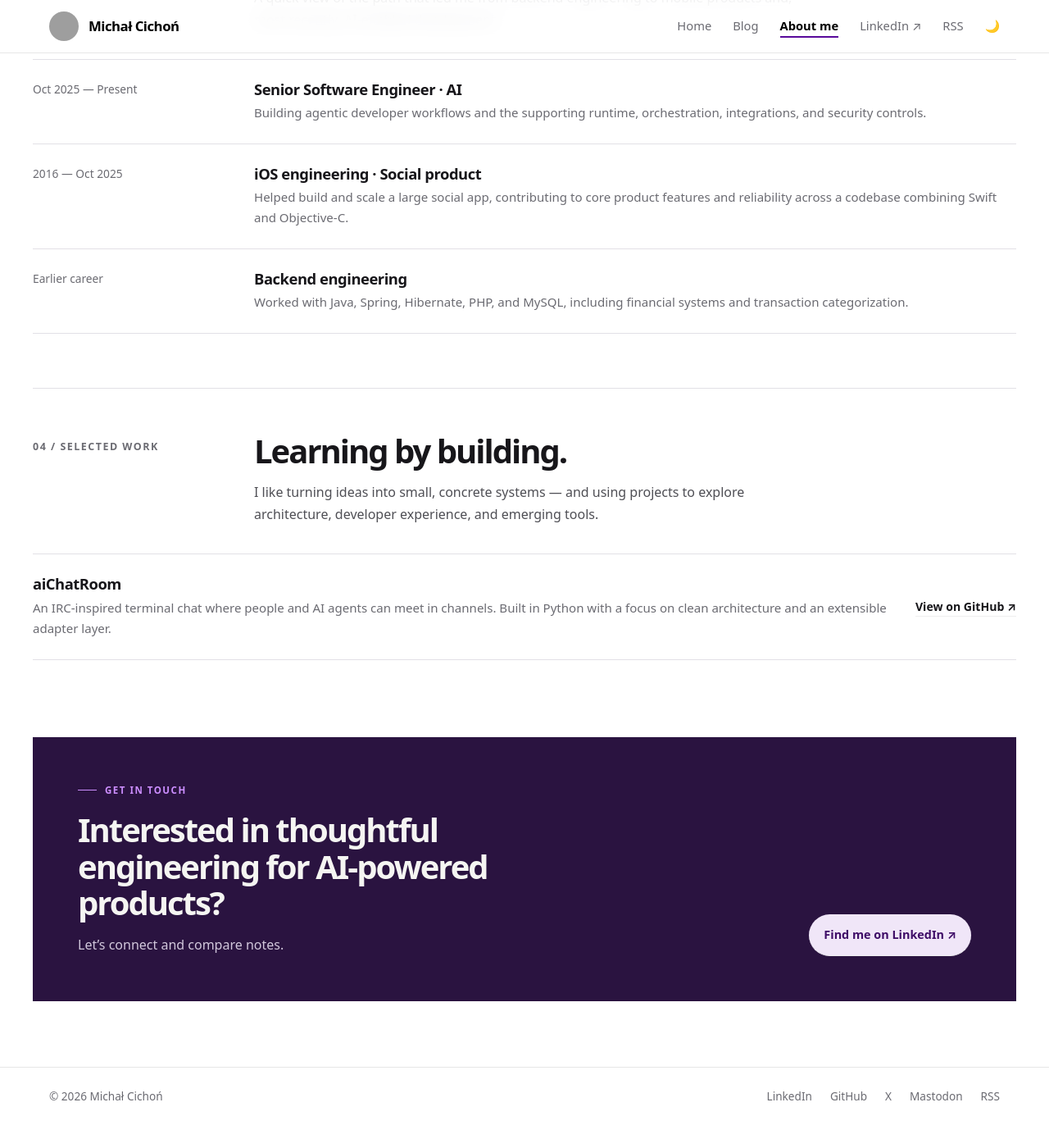
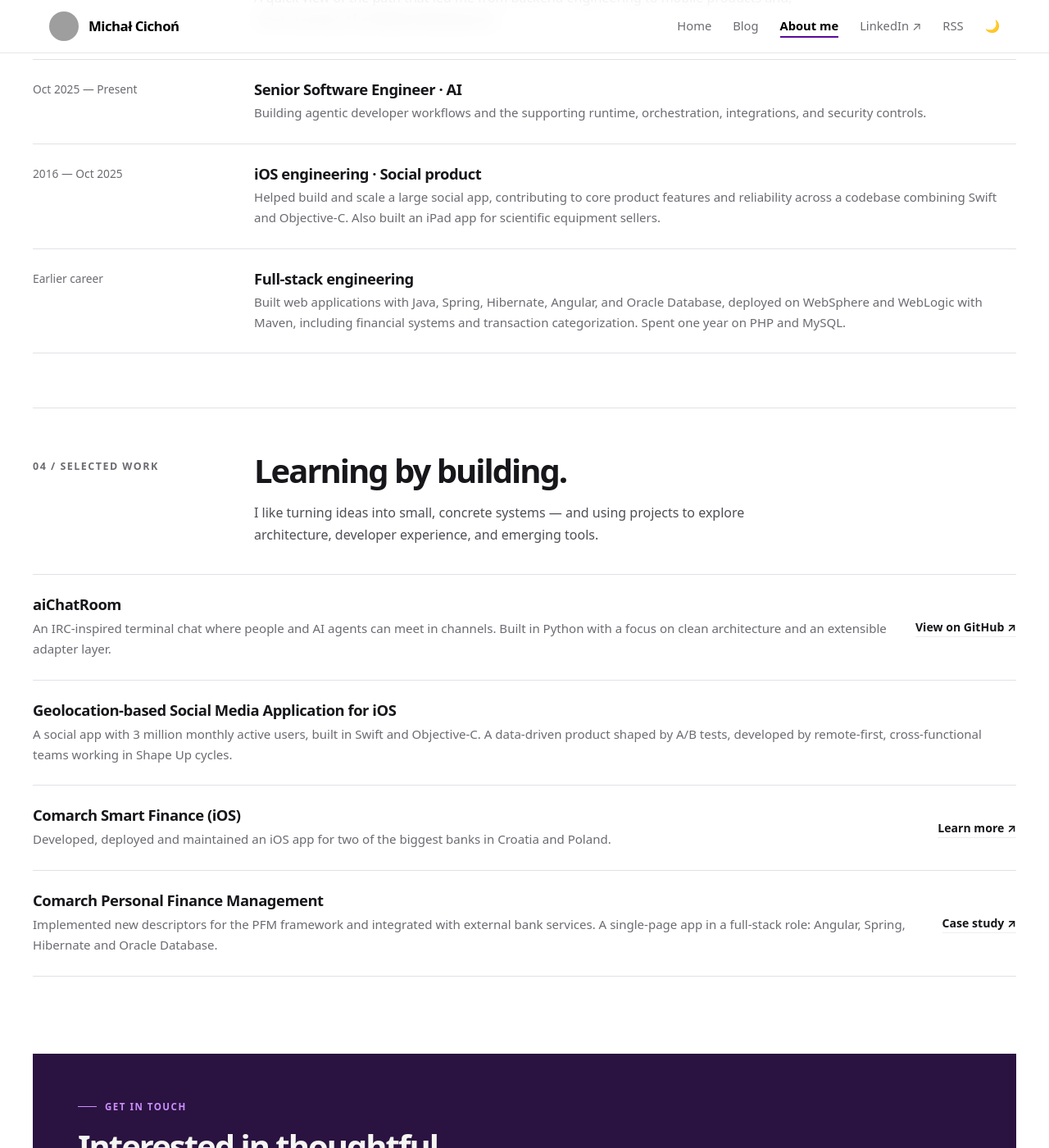
Before and after one commit to michalcichon/michalcichon.github.io, a Jekyll site: the page built from about-me.html, in a window 1280 px wide and 1400 px high, scrolled down 1678 px. Shown: the whole window at 82% size. Built offline with Jekyll 4.4.1, drawn with Linux system fonts in a browser that asks for light colours; before the commit the page ends 3057 px from its top, so only the background shows below that; grey boxes are pictures that could not be loaded.

Commit message:
Update About page: full-stack background, more selected work (#61)
Co-authored-by: Claude Sonnet 5.5 <noreply@anthropic.com>

```diff
--- a/about-me.html
+++ b/about-me.html
@@ -55,8 +55,8 @@ permalink: /about-me/
     </div>
     <div class="about-timeline">
       <div class="about-role"><time>Oct 2025 — Present</time><div><h3>Senior Software Engineer · AI</h3><p>Building agentic developer workflows and the supporting runtime, orchestration, integrations, and security controls.</p></div></div>
-      <div class="about-role"><time>2016 — Oct 2025</time><div><h3>iOS engineering · Social product</h3><p>Helped build and scale a large social app, contributing to core product features and reliability across a codebase combining Swift and Objective-C.</p></div></div>
-      <div class="about-role"><time>Earlier career</time><div><h3>Backend engineering</h3><p>Worked with Java, Spring, Hibernate, PHP, and MySQL, including financial systems and transaction categorization.</p></div></div>
+      <div class="about-role"><time>2016 — Oct 2025</time><div><h3>iOS engineering · Social product</h3><p>Helped build and scale a large social app, contributing to core product features and reliability across a codebase combining Swift and Objective-C. Also built an iPad app for scientific equipment sellers.</p></div></div>
+      <div class="about-role"><time>Earlier career</time><div><h3>Full-stack engineering</h3><p>Built web applications with Java, Spring, Hibernate, Angular, and Oracle Database, deployed on WebSphere and WebLogic with Maven, including financial systems and transaction categorization. Spent one year on PHP and MySQL.</p></div></div>
     </div>
   </section>
 
@@ -72,6 +72,17 @@ permalink: /about-me/
       <div><h3>aiChatRoom</h3><p>An IRC-inspired terminal chat where people and AI agents can meet in channels. Built in Python with a focus on clean architecture and an extensible adapter layer.</p></div>
       <a href="https://github.com/michalcichon/ai-chat-room" target="_blank" rel="noreferrer">View on GitHub ↗</a>
     </div>
+    <div class="about-project">
+      <div><h3>Geolocation-based Social Media Application for iOS</h3><p>A social app with 3 million monthly active users, built in Swift and Objective-C. A data-driven product shaped by A/B tests, developed by remote-first, cross-functional teams working in Shape Up cycles.</p></div>
+    </div>
+    <div class="about-project">
+      <div><h3>Comarch Smart Finance (iOS)</h3><p>Developed, deployed and maintained an iOS app for two of the biggest banks in Croatia and Poland.</p></div>
+      <a href="https://www.comarch.pl/finanse/bankowosc/" target="_blank" rel="noreferrer">Learn more ↗</a>
+    </div>
+    <div class="about-project">
+      <div><h3>Comarch Personal Finance Management</h3><p>Implemented new descriptors for the PFM framework and integrated with external bank services. A single-page app in a full-stack role: Angular, Spring, Hibernate and Oracle Database.</p></div>
+      <a href="https://www.comarch.com/finance/case-studies/comarch-personal-finance-management-in-unicredit/" target="_blank" rel="noreferrer">Case study ↗</a>
+    </div>
   </section>
 
   <section id="contact" class="about-nosep">
--- a/css/main.css
+++ b/css/main.css
@@ -1518,6 +1518,7 @@ html[data-theme="dark"] {
 .about-project { display: grid; grid-template-columns: 1fr auto; gap: 24px; align-items: center; padding: 25px 0; border-top: 1px solid var(--a-line); border-bottom: 1px solid var(--a-line); }
 .about-project h3 { margin-bottom: 6px; }
 .about-project a { white-space: nowrap; font-size: .88rem; }
+.about-project + .about-project { border-top: 0; }
 .about-contact { padding: 55px; background: var(--a-dark); color: var(--a-dark-ink); display: flex; align-items: end; justify-content: space-between; gap: 30px; }
 .about-contact .about-eyebrow { color: #cc8eff; }
 .about-contact h2 { max-width: 590px; margin-top: 17px; color: var(--a-dark-ink); }
```
Also changed, not shown: css/main.min.css.
